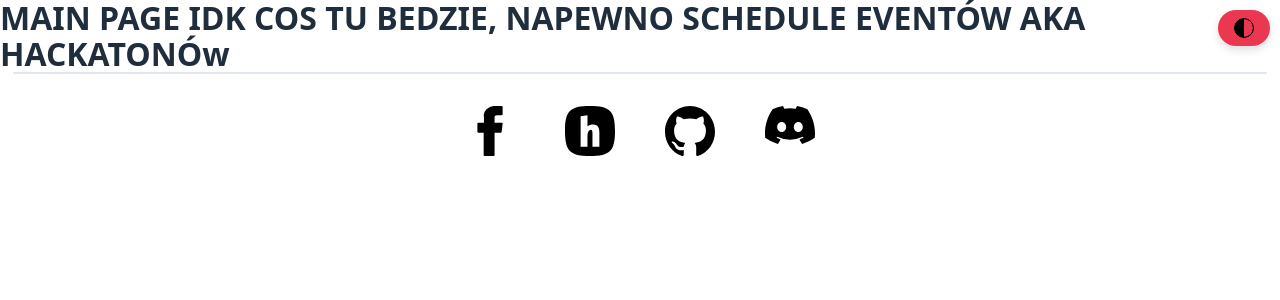
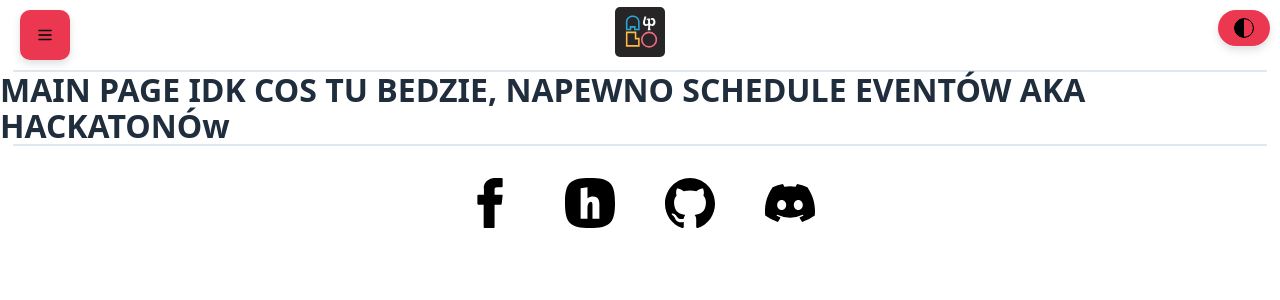
Before and after one commit to serplay/HackClub-website-rework, a Svelte app: page / in a window 1280 px wide. Shown: the top 300 px of the page. Built offline with nearby package versions, Linux system fonts and the light colour scheme.

Commit message:
i changed a bit, idk lost track

```diff
--- a/src/App.svelte
+++ b/src/App.svelte
@@ -4,13 +4,37 @@
   import facebook from "./assets/icons/facebook.svg"
   import hackclub from "./assets/icons/hackclub.svg"
   import ThemeSw from "./lib/ThemeSwitch.svelte"
+  import Menu from "./lib/menu.svelte"
+  import ALOPB from "./assets/icons/ALOPB-vector.svg"
 </script>
 
 <main>
-  <ThemeSw />
-  <h1>
-    MAIN PAGE IDK COS TU BEDZIE, NAPEWNO SCHEDULE EVENTÓW AKA HACKATONÓw
-  </h1>
+  <header>
+        <div class="menu-icon">
+          <Menu />
+        </div>
+        <div class="logo-container">
+          <a href="." class="logo-link">
+            <img src={ ALOPB } class="logo-icon medium-rounded" alt="Logo">
+          </a>
+        </div>
+      <ThemeSw />
+  </header>
+  <nav class="menu" id="menu">
+    Dokumentacja
+    Eventy
+    Plany na przyszłość
+    Jakiś shit
+    Uhhh
+    Idk
+  </nav>
+  <div class="bar"></div>
+  <div>
+    <h1>
+      MAIN PAGE IDK COS TU BEDZIE, NAPEWNO SCHEDULE EVENTÓW AKA HACKATONÓw
+    </h1>
+  </div>
+
   <footer>
     <div class="bar"></div>
     <div class="footer-icons">
--- a/src/app.css
+++ b/src/app.css
@@ -1,4 +1,5 @@
 :root {
+  --darkest: #0b0b0e;
   --darker: #121217;
   --dark: #17171d;
   --darkless: #252429;
@@ -85,11 +86,13 @@
   --shadow-elevated: 0 1px 2px rgba(0, 0, 0, 0.0625),
     0 8px 12px rgba(0, 0, 0, 0.125);
   --invert: invert(0);
+  --header-color: var(--smoke);
 }
 
 
 [data-theme="dark"] {
   --text: var(--white);
+  --header-color: var(--darkest);
   --background: var(--darker);
   --elevated: var(--dark);
   --sheet: var(--darkless);
@@ -124,7 +127,47 @@ body {
 
 * {
   box-sizing: border-box;
-}
+  }
+
+  header {
+    display: flex;
+    justify-content: space-between;
+    align-items: center;
+    padding: 10px 20px;
+    background: var(--header);
+    position: relative;
+  }
+
+  .menu {
+    position: fixed;
+    top: auto;
+    left: 0;
+    width: 250px;
+    height: 100%;
+    background-color: var(--header-color);
+    border: 1px solid var(--border);
+    border-radius: 5px;
+    padding: 50px;
+    box-sizing: border-box;
+    transition: transform 0.3s ease-in-out;
+    transform: translateX(-100%);
+  }
+
+  .menu.open {
+    transform: translateX(0);
+  }
+
+  .menu-icon {
+    background: none;
+    border: none;
+    cursor: pointer;
+  }
+
+  .logo-container {
+    position: absolute;
+    left: 50%;
+    transform: translateX(-50%);
+  }
 
 .monospace {
   font-family: "SF Mono", "Roboto Mono", Menlo, Consolas, monospace;
@@ -552,6 +595,7 @@ td {
   }
 .medium-rounded {
     width: 50px;
+    height: 50px;
     border-radius: 10%;
   }
 .large-circular {
--- /dev/null
+++ b/src/lib/menu.svelte
@@ -0,0 +1,15 @@
+<script>
+    import menu from '../assets/icons/menu.svg'
+    let menuOpen = false;
+
+    function toggleMenu() {
+        menuOpen = !menuOpen;
+        if (menuOpen) {
+            document.getElementById("menu").classList.add("open");
+        } else {
+            document.getElementById("menu").classList.remove("open");
+        }
+  }
+</script>
+
+<button on:click={toggleMenu} style="width: 50px; height: 50px; border-radius: 10px"id="menu-button"><img src={ menu } class="theme-icon small-circular" style="" alt="menu icon"></button>
```
Also changed, not shown: src/lib/Counter.svelte (deleted, +0 -10 lines), src/assets/icons/ALOPB-vector.svg (added), src/assets/icons/menu.svg (added).
